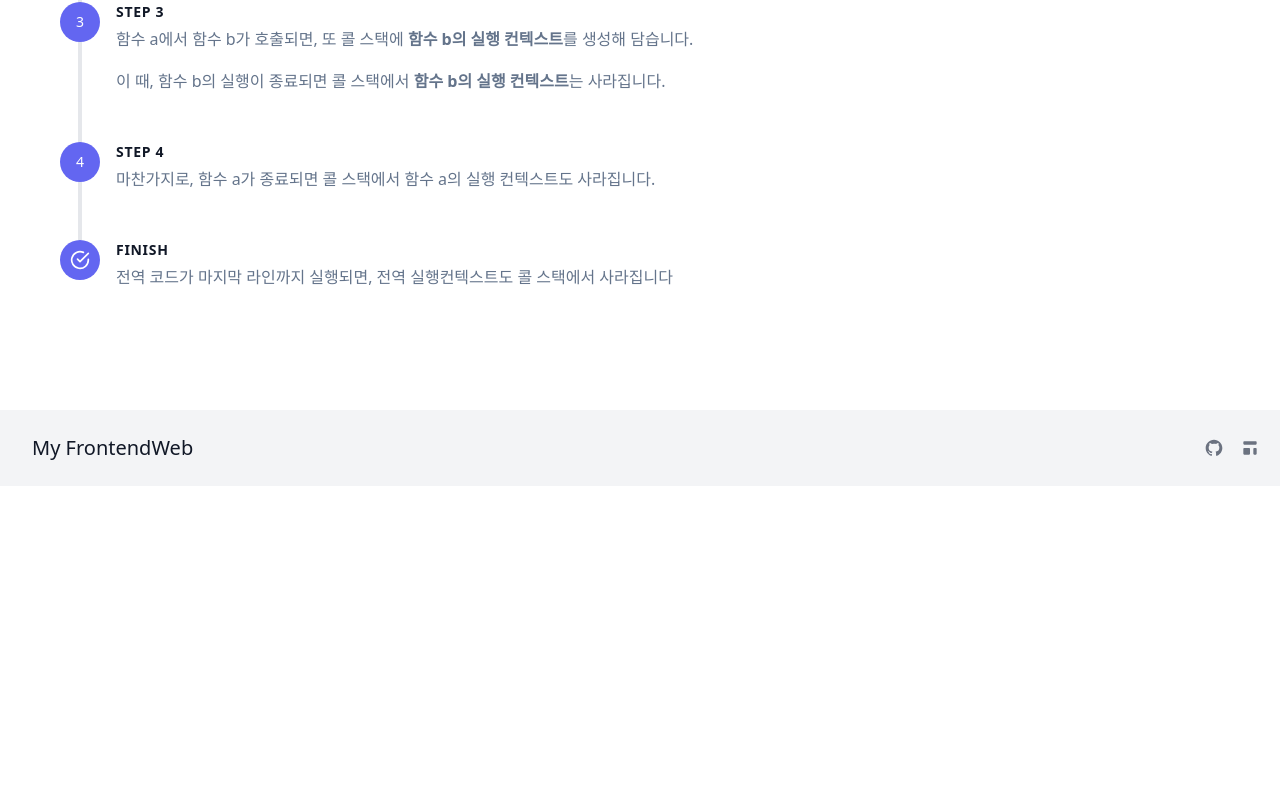
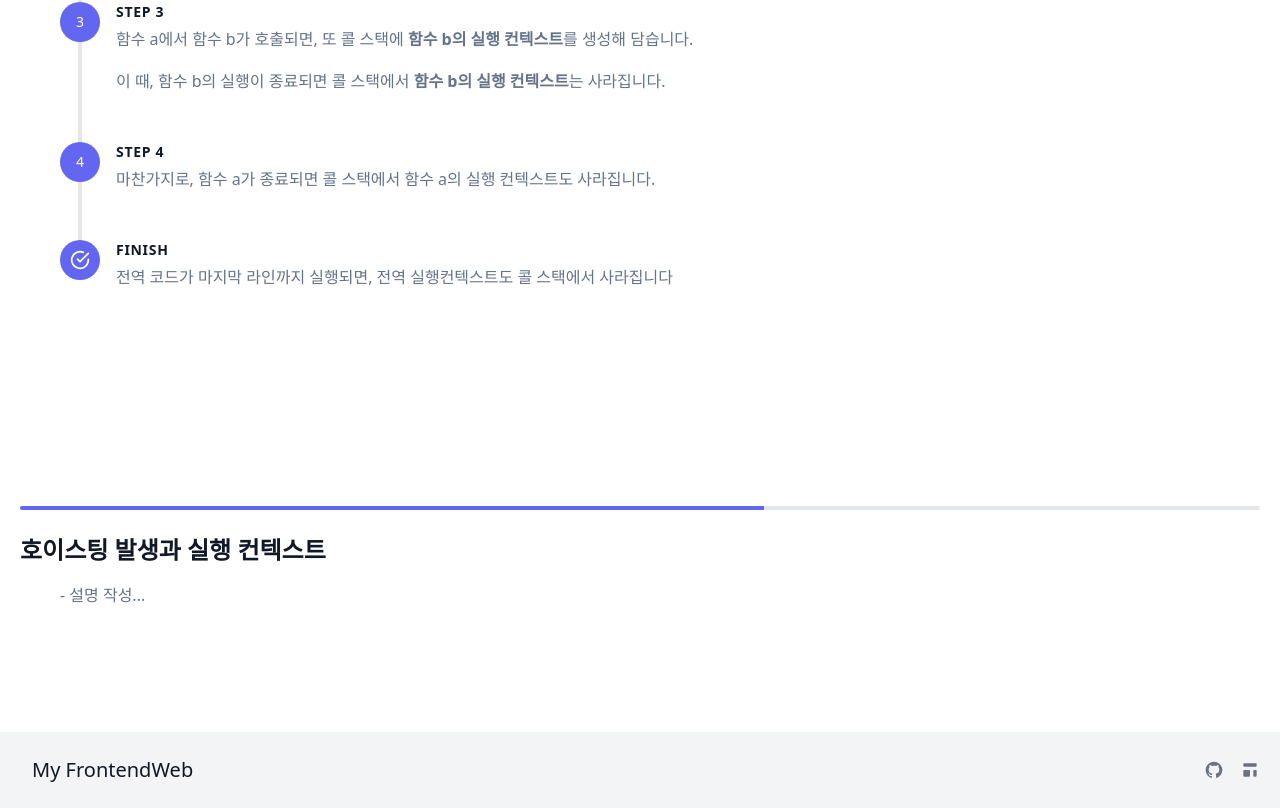
Before and after one commit to Lee-Sang-Beom/nextjs_and_notion, a Next.js app: page /web_basic/executionContext in a window 1280 px wide. Shown: the part 1900-2708 px from the top of the page. Before the commit the page ends 2386 px from the top, so only its background shows below. Built offline with nearby package versions, Linux system fonts and the light colour scheme.

Commit message:
add section template: hoisting&executecontext

```diff
--- a/pages/web_basic/executionContext.tsx
+++ b/pages/web_basic/executionContext.tsx
@@ -208,6 +208,24 @@ export default function Dom() {
                             {jsAndCallstackSection()}
                         </div>
                     </div>
+
+                    {/*3. 호이스팅 발생과 실행 컨텍스트*/}
+                    <div className="container px-5 py-24 mx-auto">
+                        {/* bar 길이*/}
+                        <div className="h-1 bg-gray-200 rounded overflow-hidden">
+                            <div className="w-3/5 h-full bg-indigo-500"></div>
+                        </div>
+                        {/* 제목 : 제목 내, p태그 미포함 시 div : py-6*/}
+                        <div className="flex flex-wrap sm:flex-row flex-col py-6">
+                            <h1 className="w-full title-font text-2xl font-bold text-gray-900">
+                                {`호이스팅 발생과 실행 컨텍스트`}
+                            </h1>
+                            <p className="sm:w-full leading-relaxed text-base sm:pl-10 pl-0 mt-4 mb-1">
+                                {`- 설명 작성...`}
+                            </p>
+                        </div>
+
+                    </div>
                 </section>
 
             </Layout>
```
